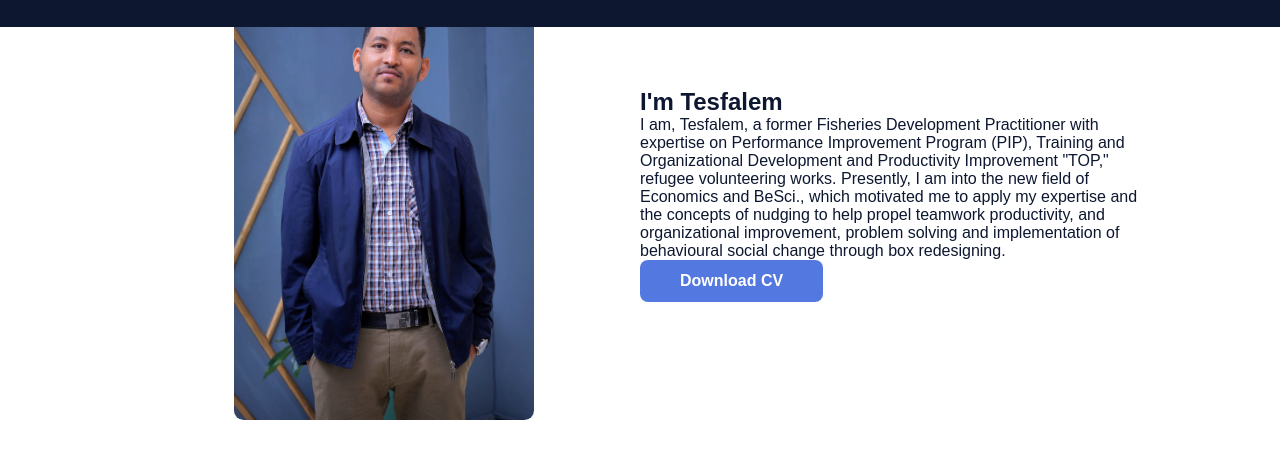
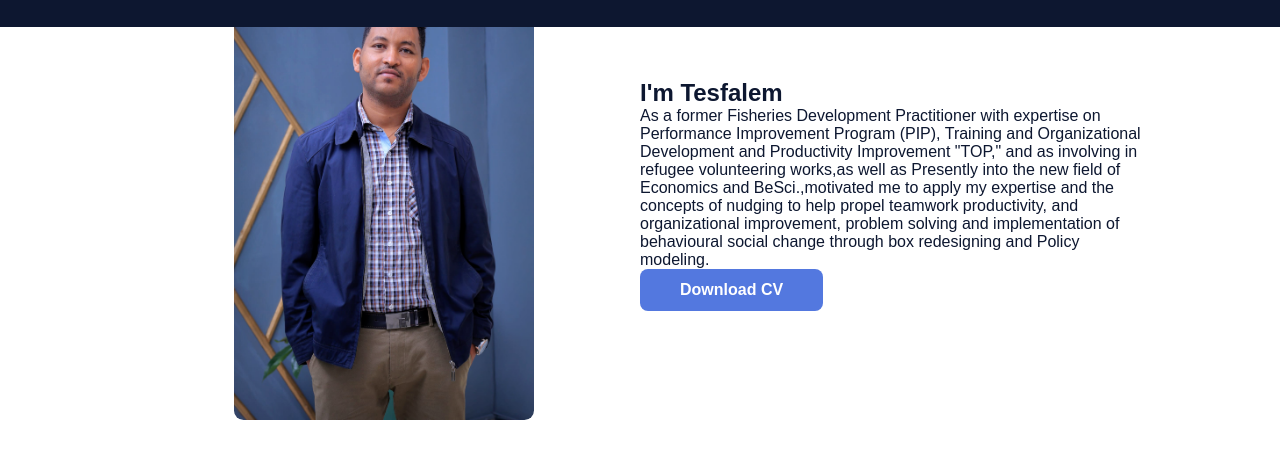
Before and after one commit to Tesfalemnaizghi/TesfalemNaizghi.github.io, a plain HTML site: page index.html in a window 1280 px wide. Shown: the part 773-1232 px from the top of the page. Drawn offline with nearby package versions, Linux system fonts and the light colour scheme.

Commit message:
Add files via upload

```diff
--- a/index.html
+++ b/index.html
@@ -77,7 +77,7 @@
 
                     <div>
                         <h2 class="about__subtitle">I'm Tesfalem</h2>
-                        <p class="about__text">I am, Tesfalem, a former Fisheries Development Practitioner with expertise on Performance Improvement Program (PIP), Training and Organizational Development and Productivity Improvement "TOP," refugee volunteering works. Presently, I am into the new field of Economics and BeSci., which motivated me to apply my expertise and the concepts of nudging to help propel teamwork productivity, and organizational improvement, problem solving and implementation of behavioural social change through box redesigning.</p>
+                        <p class="about__text">As a former Fisheries Development Practitioner with expertise on Performance Improvement Program (PIP), Training and Organizational Development and Productivity Improvement "TOP," and as involving in refugee volunteering works,as well as Presently into the new field of Economics and BeSci.,motivated me to apply my expertise and the concepts of nudging to help propel teamwork productivity, and organizational improvement, problem solving and implementation of behavioural social change through box redesigning and Policy modeling.</p>
                         <a href="assets/img/TesfalemCV.pdf"class="button" >Download CV</a>
                     </div>
                 </div>
```
